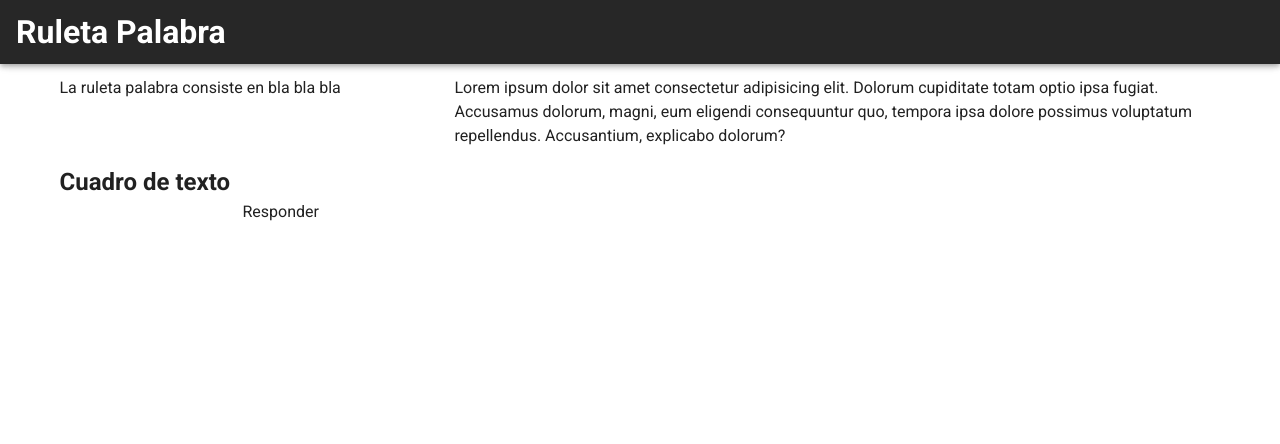
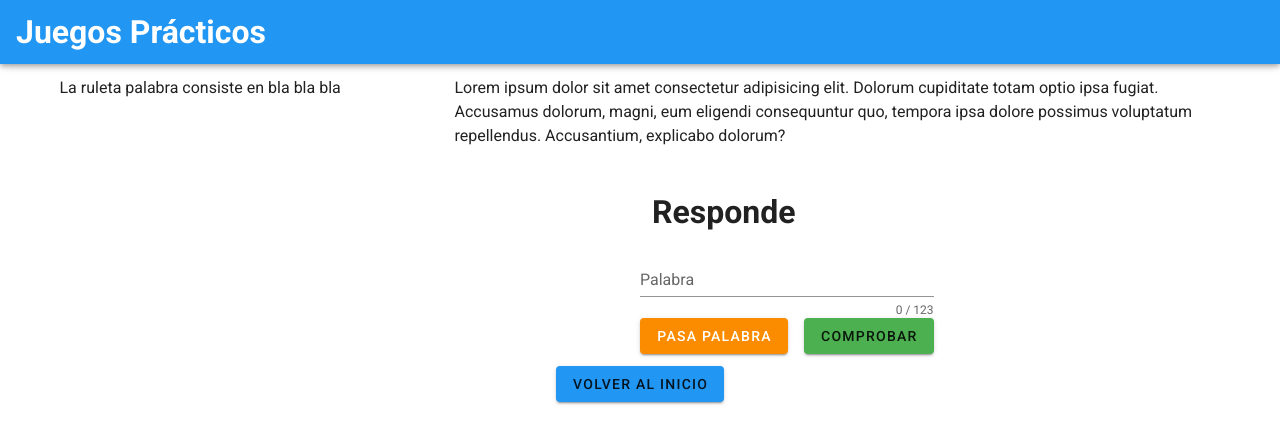
Before and after one commit to fasalgad/ruleta-palabras, a Vue app: page /ruleta in a window 1280 px wide. Shown: the top 444 px of the page. Built offline with nearby package versions, Linux system fonts and the light colour scheme.

Commit message:
Inputs creados

```diff
--- a/src/App.vue
+++ b/src/App.vue
@@ -1,35 +1,30 @@
 <template>
   <v-app>
-    <v-app-bar app color="dark" dark>
-
-      <cabecera></cabecera>
-
-
-
+    <v-app-bar app color="blue" dark>
+     <cabecera></cabecera>
     </v-app-bar>
 
     <v-content>
-      <router-view/>
+      <router-view />
     </v-content>
   </v-app>
-
-
-
 </template>
 
 <script>
-import HelloWorld from './components/HelloWorld';
-import Cabecera from './components/Cabecera.vue'
+import HelloWorld from './components/HelloWorld'
+
+import Cabecera /*este nombre da igual*/from './components/Cabecera.vue'
+
 export default {
   name: 'App',
 
   components: {
     HelloWorld,
-    Cabecera
+   Cabecera
   },
 
   data: () => ({
     //
-  }),
-};
+  })
+}
 </script>
--- a/src/components/Cabecera.vue
+++ b/src/components/Cabecera.vue
@@ -1,10 +1,13 @@
 <template>
-    <div>
-        <h1>Ruleta Palabra</h1>
-    </div>
+  <div>
+
+    <h1>Juegos Prácticos</h1>
+  </div>
+
 </template>
+
 <script>
 export default {
-    name: 'Cabecera'
+  name: 'Cabecera'
 }
 </script>
--- a/src/router/index.js
+++ b/src/router/index.js
@@ -1,32 +1,35 @@
 import Vue from 'vue'
 import VueRouter from 'vue-router'
-import Home from '../views/Home.vue'
+//import Home from '../views/Home.vue'
 
 Vue.use(VueRouter)
 
   const routes = [
-  {
+ /* {
     path: '/',
     name: 'Home',
     component: Home
-  },
-  {
+  },*/
+  /*{
     path: '/about',
     name: 'About',
     // route level code-splitting
     // this generates a separate chunk (about.[hash].js) for this route
     // which is lazy-loaded when the route is visited.
-    component: () => import(/* webpackChunkName: "about" */ '../views/About.vue')
+    component: () => import(/* webpackChunkName: "about" */ //'../views/About.vue')
+ // }, */
+  {
+    path: '/ruleta',
+    name: 'ruleta',
+    component: () => import(/* webpackChunkName: "about" */ '../views/Ruleta.vue')
   },
 
   {
-    path: '/ruleta',
-    name: 'ruleta',
-    // route level code-splitting
-    // this generates a separate chunk (about.[hash].js) for this route
-    // which is lazy-loaded when the route is visited.
-    component: () => import(/* webpackChunkName: "about" */ '../views/Ruleta.vue')
+    path: '/',
+    name: 'juegos',
+    component: () => import(/* webpackChunkName: "about" */ '../views/Juegos.vue')
   }
+
 ]
 
 const router = new VueRouter({
--- a/src/views/About.vue
+++ /dev/null
@@ -1,5 +0,0 @@
-<template>
-  <div class="about">
-    <h1>Aqui va la ruleta</h1>
-  </div>
-</template>
--- a/src/views/Home.vue
+++ /dev/null
@@ -1,50 +0,0 @@
-<template>
-  <v-container>
-
-    <v-row>
-
-      <v-col cols="12" sm="6">
-        <v-layout>
-          <v-flex>
-            <v-btn dark color="green">
-              Jugar Ruleta Palabra
-            </v-btn>
-          </v-flex>
-        </v-layout>
-      </v-col>
-
-      <v-col cols="12" sm="6">
-        <v-layout>
-          <v-flex>
-            <v-btn dark color="blue">
-              Mirar más
-            </v-btn>
-          </v-flex>
-        </v-layout>
-      </v-col>
-
-    </v-row>
-
-
-
-
-
-
-
-
-
-  </v-container>
-
-</template>
-
-<script>
-// @ is an alias to /src
-import HelloWorld from '@/components/HelloWorld.vue'
-
-export default {
-  name: 'Home',
-  components: {
-    HelloWorld
-  }
-}
-</script>
--- /dev/null
+++ b/src/views/Juegos.vue
@@ -0,0 +1,67 @@
+<template>
+  <v-container>
+
+
+
+
+    <v-row>
+
+      <v-col cols="12" sm="6">
+        <v-layout>
+          <v-flex>
+            <v-btn @click="irRuleta" dark color="green">
+              Jugar Ruleta Palabra
+            </v-btn>
+          </v-flex>
+        </v-layout>
+      </v-col>
+
+      <v-col cols="12" sm="6">
+        <v-layout>
+          <v-flex>
+            <v-btn dark color="blue" >
+              Mirar más
+            </v-btn>
+          </v-flex>
+        </v-layout>
+      </v-col>
+
+
+
+
+
+
+
+
+
+    </v-row>
+
+
+
+
+
+
+<p>Lorem ipsum dolor sit amet, consectetur adipisicing elit. Rem iste consectetur odit nulla! Necessitatibus laudantium voluptas, commodi cum repellendus molestias tenetur deserunt? Non molestiae nobis repellat error fugiat sequi aspernatur.</p>
+
+  </v-container>
+
+</template>
+
+<script>
+// @ is an alias to /src
+/*import HelloWorld from '@/components/HelloWorld.vue'
+*/
+export default {
+  /*name: 'Home',
+  components: {
+    HelloWorld
+ // },*/
+  methods:{
+    irRuleta(){
+      console.log('this.$route',this.$route)
+      console.log('this.$router',this.$router)
+      this.$router.push('Ruleta')
+    }
+  }
+}
+</script>
--- a/src/views/Ruleta.vue
+++ b/src/views/Ruleta.vue
@@ -13,14 +13,60 @@
           repellendus. Accusantium, explicabo dolorum?
         </p>
       </v-col>
-  </v-row>
+    </v-row>
 
+    <v-row>
+      <v-col> </v-col>
 
-    <h2>Cuadro de texto</h2>
-    <input type="text" v-model="Palbra">
+      <v-col>
+        <h1>Responde</h1>
+        <br />
 
-    <button @click=" agregarfruta ">Responder</button>
+        <v-row align="center">
+          <v-form ref="form" v-model="valid" :lazy-validation="lazy">
+            <v-text-field
+              v-model="Palabra"
+              :counter="123"
+              label="Palabra"
+              required
+            ></v-text-field>
 
+            <v-btn color="warning" class="mr-4" @click="saltar">
+              Pasa Palabra
+            </v-btn>
 
+            <v-btn color="green" @click="comprobar">
+              Comprobar
+            </v-btn>
+          </v-form>
+        </v-row>
+      </v-col>
+    </v-row>
+
+    <v-row>
+      <v-col align="center">
+        <v-layout>
+          <v-flex>
+            <v-btn @click="irHome" color="blue">
+              Volver al inicio
+            </v-btn>
+          </v-flex>
+        </v-layout>
+      </v-col>
+    </v-row>
   </v-container>
 </template>
+
+<script>
+// @ is an alias to /src
+//import HelloWorld from '@/components/HelloWorld.vue'
+export default {
+  methods: {
+    irHome () {
+      console.log('this.$route', this.$route)
+      console.log('this.$router', this.$router)
+      this.$router.push('/')
+    }
+  }
+}
+</script>
```
Also changed, not shown: src/components/Inputs.vue (added, +7 -0 lines).
